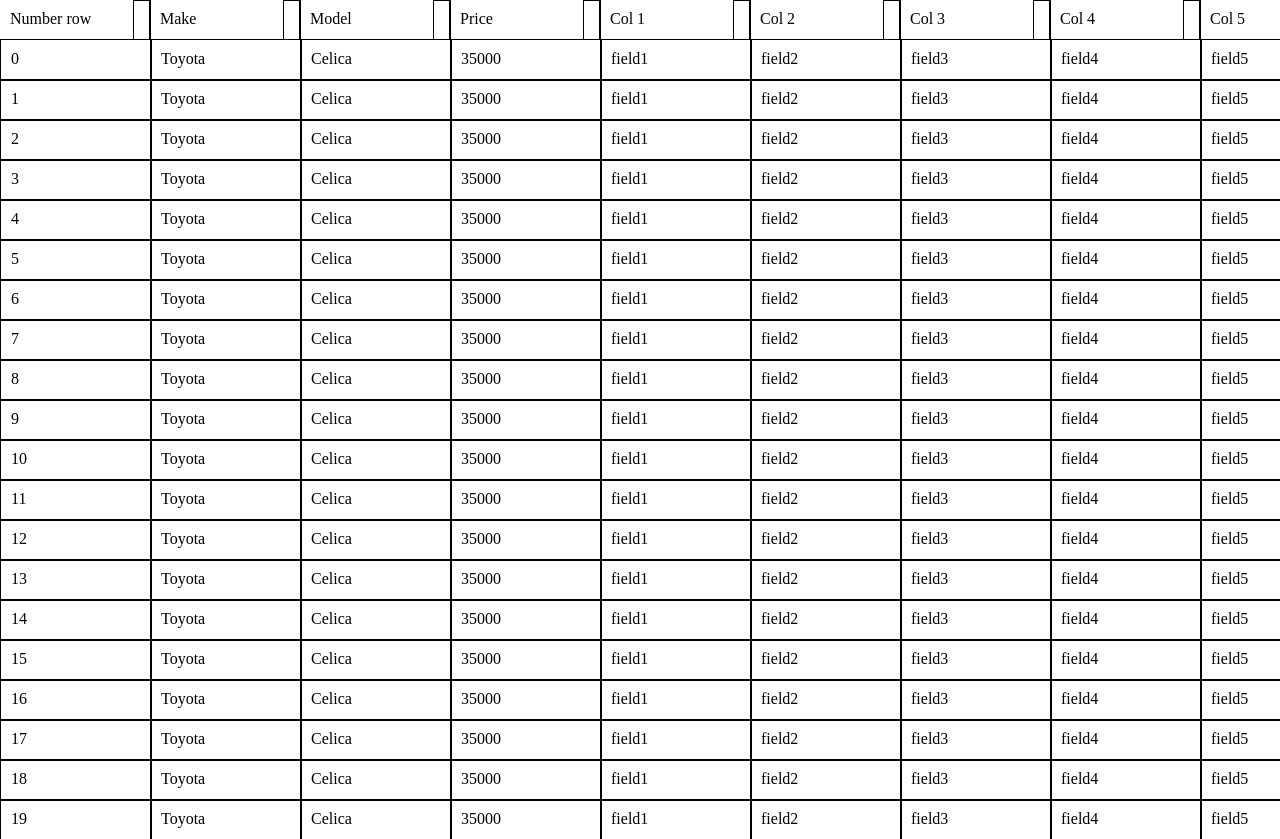
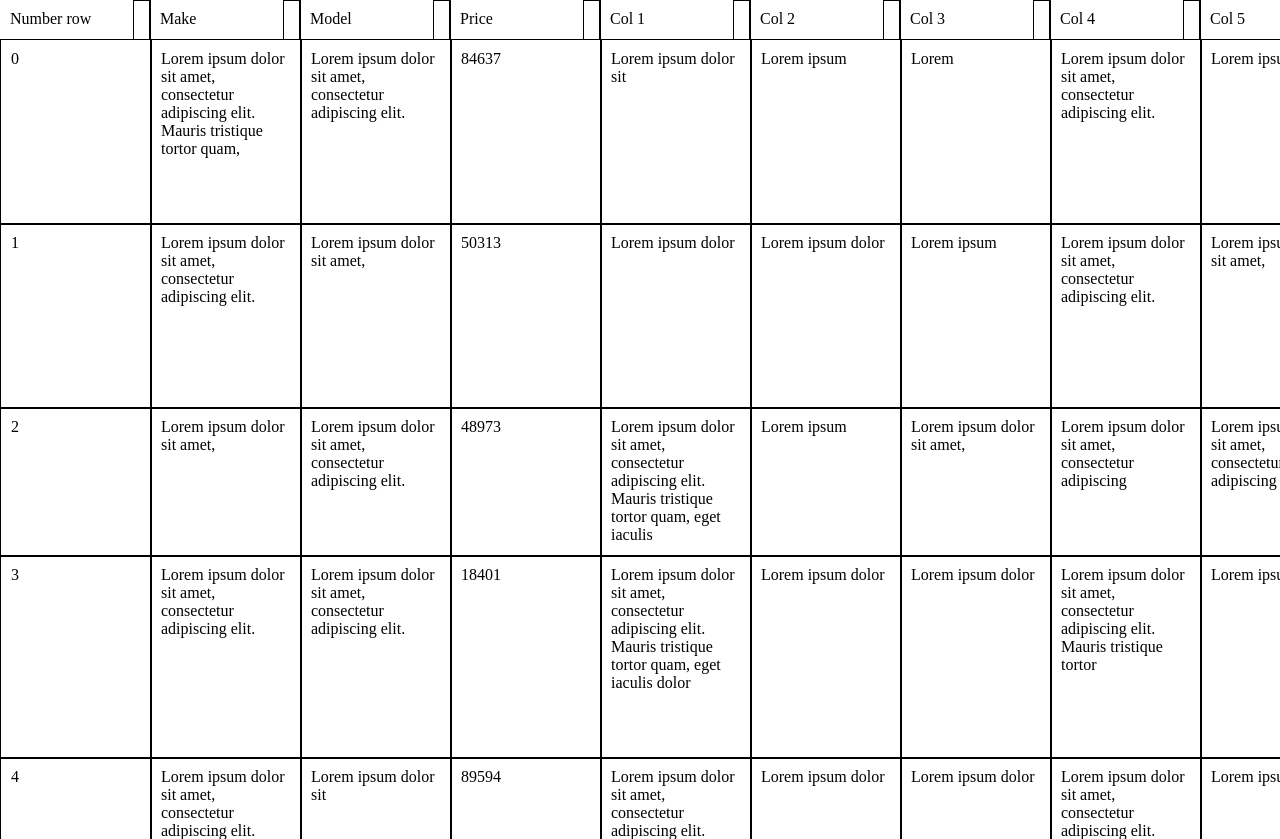
Before and after one commit to SergeyBondar93/grid, a React (Create React App) app: page / in a window 1280 px wide. Built offline with nearby package versions, Linux system fonts and the light colour scheme.

Commit message:
add dinamic height, generate text

```diff
--- a/package.json
+++ b/package.json
@@ -6,8 +6,9 @@
     "react": "^16.12.0",
     "react-dom": "^16.12.0",
     "react-scripts": "3.2.0",
+    "react-virtualized": "^9.21.2",
     "styled-components": "^4.4.1",
-    "react-virtualized": "^9.21.2"
+    "utilitify": "^1.0.2"
   },
   "scripts": {
     "start": "react-scripts start",
--- a/src/App.js
+++ b/src/App.js
@@ -2,6 +2,17 @@ import React, { useState, useRef, useEffect, useCallback } from 'react';
 import { Header, HeaderCell, Body, BodyCell, RightBorder, AntiSelect } from "./styleds";
 import { Grid } from 'react-virtualized';
 import { generateLorem } from '.';
+import { setIn } from 'utilitify'
+import { CellMeasurer, CellMeasurerCache } from 'react-virtualized';
+// const arr = [
+//   { width: 10 },
+//   { width: 20 },
+//   { width: 30 },
+//   { width: 40 },
+//   { width: 50 },
+// ]
+// console.log(setIn(arr, 999, ['1', 'width']))
+
 
 const HeaderCellWrapper = ({ text, width, onChangeWidth, index }) => {
   const [newWidth, changeNewWidth] = useState(width)
@@ -16,7 +27,7 @@ const HeaderCellWrapper = ({ text, width, onChangeWidth, index }) => {
       (e) => {
         const { clientX: currentX } = e;
         const calcNewWidth = width + (currentX - clickX);
-        console.log(width)
+        console.log('пришедшая', width)
 
         if (calcNewWidth >= 1600) return;
         else if (calcNewWidth <= 30) {
@@ -73,45 +84,50 @@ const HeaderWrapper = ({ fullWidth, translateX, columns, onChangeWidth }) => {
 
 
 
+
+
+
 const App = ({ rows, columns, width, height }) => {
   const [mappedColumns, changeMappedColumns] = useState({ columns, fullWidth: columns.reduce((acc, { width }) => acc += width, 0) });
   const [scrollLeft, changeScrollLeft] = useState(0);
   const gridRef = useRef();
-
+  const cache = useRef(new CellMeasurerCache({
+    fixedWidth: true,
+    defaultHeight: 100
+  }))
 
   const handleScroll = e => {
     changeScrollLeft(e.scrollLeft)
   }
-  const cell = ({ columnIndex, key, rowIndex, style }) => {
+  const cell = ({ columnIndex, key, parent, rowIndex, style }) => {
+    const content = rows[rowIndex][columns[columnIndex].field]
+
     return (
-      <BodyCell tabIndex={0} key={key} style={style}>
-        <span>
-          {rows[rowIndex][columns[columnIndex].field]}
-        </span>
-      </BodyCell>
+      <CellMeasurer
+        cache={cache.current}
+        columnIndex={columnIndex}
+        key={key}
+        parent={parent}
+        rowIndex={rowIndex}
+      >
+        <BodyCell tabIndex={0} key={key} style={{ ...style, width: mappedColumns.columns[columnIndex].width }}>
+          <span>
+            {content}
+          </span>
+        </BodyCell>
+      </CellMeasurer>
     )
   }
 
   const handleChangeWidth = useCallback((index, width) => {
-    const newColumns = [...mappedColumns.columns];
-    const newColumn = { ...newColumns[index], width };
-    newColumns[index] = newColumn;
-    /* вот тут выявляется проблема, даже 2
-      1) каждое перетаскивание добавляет 1 вызов этой функции, то есть она срабатывает не 1 раз
-      2) каждый раз почему то mappedColumns.columns является массивом колонок который изначально пришёл,
-      то есть мы делаем изменения состояние не как 1 - 2, 2 - 3, 3 - 4, 4 - 5
-      а делается вот так 1 - 2, 1 - 3, 1 - 4, 1 - 5
-      то есть прошлые наши изменения сбрасываются.
-      из за вот этого может показаться что логика перетягивания работает не верно, но в ней вроде проблем нет
-      но это не точно
-      */
-    console.log(newColumns)
+    const newColumns = setIn(mappedColumns.columns, width, [index, 'width'])
     changeMappedColumns({ columns: newColumns, fullWidth: newColumns.reduce((acc, { width }) => acc += width, 0) });
   }, [mappedColumns])
 
 
   useEffect(() => {
     if (gridRef.current) gridRef.current.recomputeGridSize();
+    if (cache.current) cache.current.clearAll();
   }, [mappedColumns])
 
   return (
@@ -120,12 +136,15 @@ const App = ({ rows, columns, width, height }) => {
       <Body>
         <Grid
           ref={gridRef}
+          columnCount={mappedColumns.columns.length}
+          columnWidth={({ index }) => mappedColumns.columns[index].width}
+          deferredMeasurementCache={cache.current}
+          height={height}
+          // overscanColumnCount={0}
+          // overscanRowCount={2}
           cellRenderer={cell}
-          columnWidth={({ index }) => mappedColumns.columns[index].width}
-          columnCount={mappedColumns.columns.length}
-          height={height}
-          rowHeight={40}
           rowCount={rows.length}
+          rowHeight={cache.current.rowHeight}
           width={width}
           onScroll={handleScroll}
         />
--- a/src/index.js
+++ b/src/index.js
@@ -22,31 +22,7 @@ const columns = [
   { width, headerName: "Col 10", field: "col10" }
 ]
 
-const createDublicateRows = (n) => {
-  const row = {
-    make: "Toyota", model: "Celica", price: 35000,
-    col1: 'field1',
-    col2: 'field2',
-    col3: 'field3',
-    col4: 'field4',
-    col5: 'field5',
-    col6: 'field6',
-    col7: 'field7',
-    col7: 'field7',
-    col8: 'field8',
-    col10: 'field10'
-  }
-  const res = [];
-  for (let i = 0; i < n; i++) {
-    res.push({
-      ...row,
-      row: i
-    })
-  }
-  return res
-}
 
-const rows = createDublicateRows(100)
 
 export const generateLorem = (n) => {
   const text = `Lorem ipsum dolor sit amet, consectetur adipiscing elit.
@@ -71,7 +47,31 @@ export const generateLorem = (n) => {
 }
 
 
+const createDublicateRows = (n) => {
 
+  const res = [];
+  for (let i = 0; i < n; i++) {
+    res.push({
+      price: Math.floor(Math.random() * 100000 + 10000),
+      make: generateLorem(Math.floor(Math.random() * 30 + 1)),
+      model: generateLorem(Math.floor(Math.random() * 10 + 1)),
+      col1: generateLorem(Math.floor(Math.random() * 20 + 1)),
+      col2: generateLorem(Math.floor(Math.random() * 3 + 1)),
+      col3: generateLorem(Math.floor(Math.random() * 5 + 1)),
+      col4: generateLorem(Math.floor(Math.random() * 15 + 1)),
+      col5: generateLorem(Math.floor(Math.random() * 10 + 1)),
+      col6: generateLorem(Math.floor(Math.random() * 20 + 1)),
+      col7: generateLorem(Math.floor(Math.random() * 2 + 1)),
+      col7: generateLorem(Math.floor(Math.random() * 2 + 1)),
+      col8: generateLorem(Math.floor(Math.random() * 0 + 1)),
+      col10: generateLorem(Math.floor(Math.random() * 40 + 1)),
+      row: i
+    })
+  }
+  return res
+}
+
+const rows = createDublicateRows(100)
 
 
 
```
Also changed, not shown: 1 other file (tests, documents, lock files or other folders).
